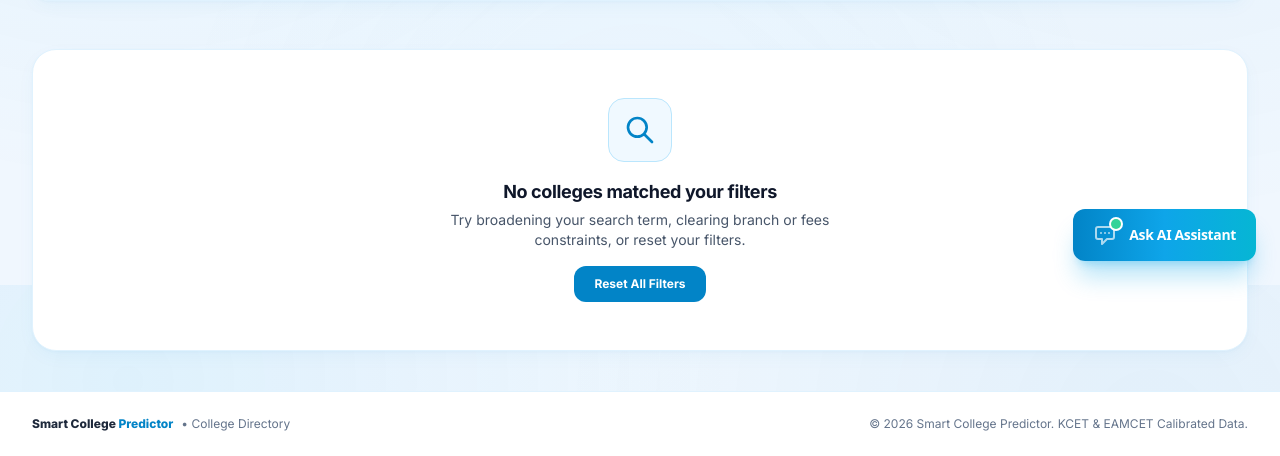
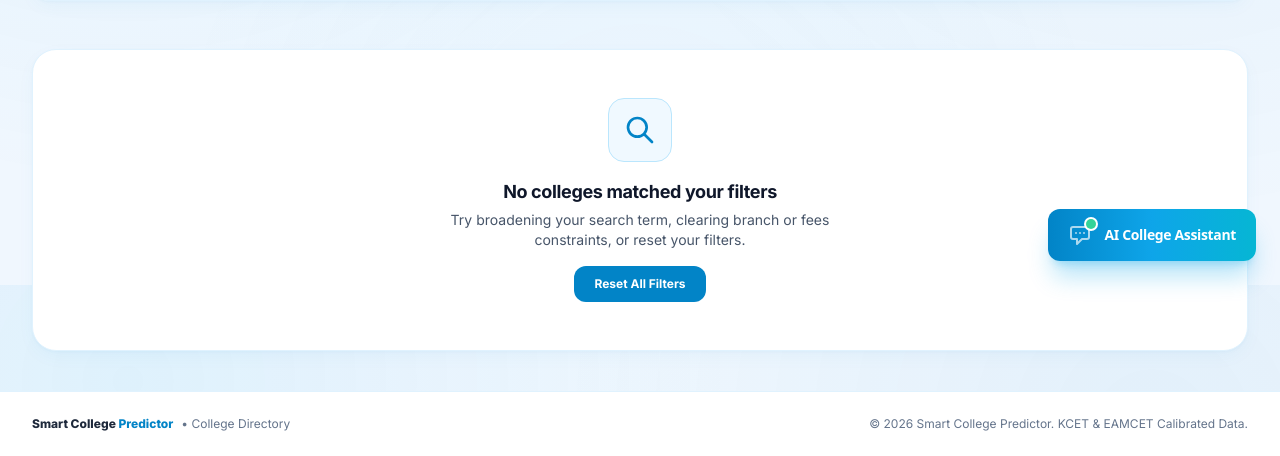
Before and after one commit to udayu6853-jpg/college-predictor-ml, a Flask app: page /colleges in a window 1280 px wide. Shown: the part 515-971 px from the top of the page. Run offline with Flask 3, Linux system fonts and the light colour scheme; the visitor is signed in with stand-in values (Sample User, id 1); data that the repository does not hold is empty; parts of the project's set-up code (start-up, migrations or seed data) failed here and were passed over; some libraries are stand-ins or nearby versions.

Commit message:
Update floating chat button label from Ask AI Assistant to AI College Assistant

```diff
--- a/templates/chatbot_widget.html
+++ b/templates/chatbot_widget.html
@@ -19,7 +19,7 @@
             </svg>
             <span class="absolute -top-1 -right-1 w-2.5 h-2.5 bg-emerald-400 rounded-full ring-2 ring-white"></span>
         </div>
-        <span class="tracking-tight hidden sm:inline">Ask AI Assistant</span>
+        <span class="tracking-tight hidden sm:inline">AI College Assistant</span>
     </button>
 
     <!-- 2. Chatbot Window Modal -->
```
